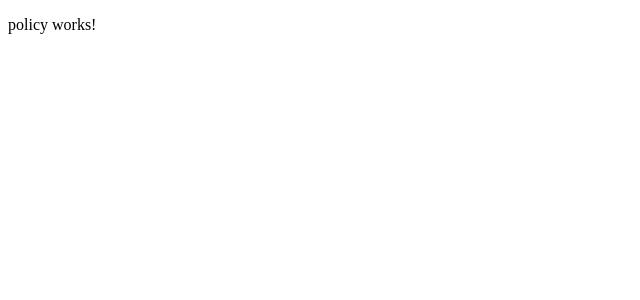
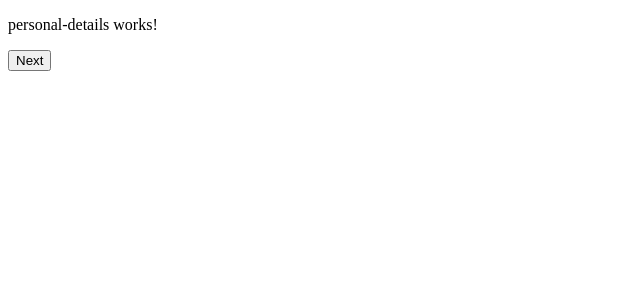
Before and after one commit to amod0322/policy-claim-ui, an Angular app: page / in a window 1280 px wide. Shown: the top 300 px of the page, without its empty margins (0-640 px from the left). Built offline with nearby package versions, Linux system fonts and the light colour scheme.

Commit message:
navigation added

```diff
--- /dev/null
+++ b/src/app/policy-claim-ui/common/address.model.ts
@@ -0,0 +1,4 @@
+export  class Address{
+    street:string;
+    city :string
+}
--- a/src/app/policy-claim-ui/home/policy/policy.component.html
+++ b/src/app/policy-claim-ui/home/policy/policy.component.html
@@ -1,3 +1,10 @@
-<p>
-  policy works!
-</p>
+<div [ngSwitch]="presentPolicy">
+  <app-personal-details    *ngSwitchCase= "navigation.PERSONAL_DETAILS"   ></app-personal-details>
+  <app-income-details    *ngSwitchCase="navigation.INCOME_DETAILS"    ></app-income-details>
+  <app-nominee-details    *ngSwitchCase="navigation.NOMINEE_DETAILS"   ></app-nominee-details>
+  <app-policy-details    *ngSwitchCase="navigation.POLICY_DETAILS"   ></app-policy-details>
+  <app-personal-details    *ngSwitchDefault  ></app-personal-details>
+
+</div>
+
+<button (click)="navigationChange()"> Next</button>
--- a/src/app/policy-claim-ui/home/policy/policy.component.ts
+++ b/src/app/policy-claim-ui/home/policy/policy.component.ts
@@ -7,9 +7,26 @@ import { Component, OnInit } from '@angular/core';
 })
 export class PolicyComponent implements OnInit {
 
+
+
+  navigation=PolicyNavigation;
+  presentPolicy:PolicyNavigation;
   constructor() { }
 
   ngOnInit() {
+    this.presentPolicy=PolicyNavigation.PERSONAL_DETAILS;
+
+  }
+
+  navigationChange(){
+    this.presentPolicy=PolicyNavigation.INCOME_DETAILS;
   }
 
 }
+
+enum PolicyNavigation{
+  PERSONAL_DETAILS,
+  INCOME_DETAILS,
+  NOMINEE_DETAILS,
+  POLICY_DETAILS
+}
```
Also changed, not shown: src/app/policy-claim-ui/common/personal-details.model.ts (added, +8 -0 lines).
